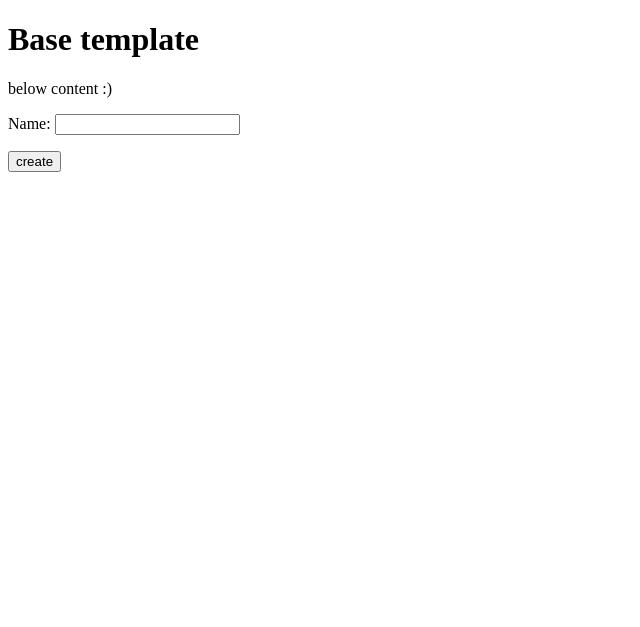
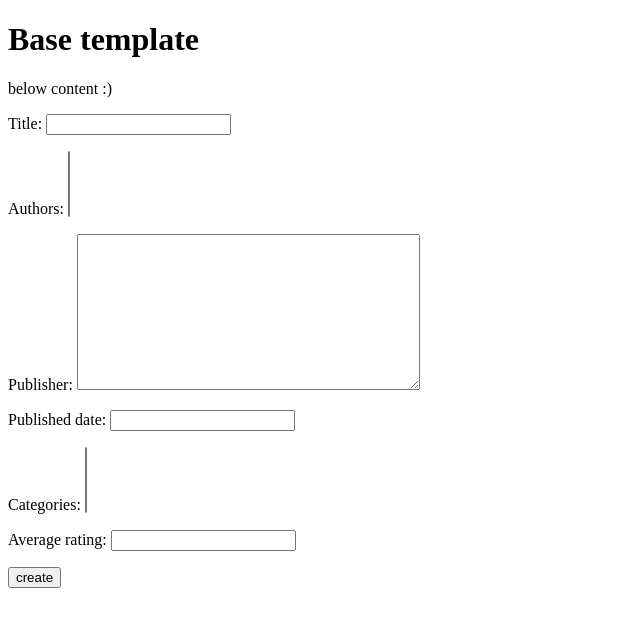
Before and after one commit to PawelZie/Djangosdas, a Django app: template books/templates/book_form.html in a window 1280 px wide. Shown: the top 627 px of the page, without its empty margins (0-640 px from the left). Run offline with Django 4.2, Linux system fonts and the light colour scheme; the template is opened without the code that fills it: values that come from a table or form of the project are taken from there, others are empty.

Commit message:
Added forms and book_form

```diff
--- a/books/forms.py
+++ b/books/forms.py
@@ -1,5 +1,7 @@
-from django.forms import Form, CharField
+from django.forms import Form, CharField, ModelForm
 import logging
+
+from books.models import BookAuthor, Book
 
 logger = logging.getLogger("formsLogger")
 
@@ -9,3 +11,35 @@ class CategoryForm(Form):
     def clean_name(self):
         logger.info(self.cleaned_data)
         return self.cleaned_data.get("name")
+
+class AuthorForm(ModelForm):
+    class Meta:
+        model = BookAuthor
+        exclude = []
+
+    name = CharField(min_length=3, max_length=256, required=True)
+
+    def clean(self):
+        result = super().clean()
+        logger.info(f"AuthorForm - clean run - result is {result}")
+        return result
+
+class BookForm(ModelForm):
+    class Meta:
+        model = Book
+        # exclude = []
+        fields = [
+            "title",
+            "authors",
+            "publisher",
+            "published_date",
+            "categories",
+            "average_rating",
+        ]
+
+    title = CharField(min_length=3, max_length=256, required=True)
+
+    def clean(self):
+        result = super().clean()
+        logger.info(f"BookFrom - clean run - result is {result}")
+        return result
--- a/books/templates/author_form.html
+++ b/books/templates/author_form.html
@@ -2,7 +2,7 @@
 
 {% block content %}
     <div>
-        <from action="." method="post">
+        <from action="{% url 'author_create' %}" method="post">
             {% csrf_token %}
             {{ form.as_p }}
             <input type="submit" value="create"/>
--- a/books/templates/book_form.html
+++ b/books/templates/book_form.html
@@ -2,7 +2,7 @@
 
 {% block content %}
     <div>
-        <from action="{% url 'author_create' %}" method="post">
+        <from action="{% url 'book_create' %}" method="post">
             {% csrf_token %}
             {{ form.as_p }}
             <input type="submit" value="create"/>
--- a/books/urls.py
+++ b/books/urls.py
@@ -13,12 +13,12 @@ urlpatterns = [
     path('uuids-a', get_uuids_a),
     path('uuids-b', get_uuids_b),
     path('path-args/<int:x>/<str:y>/<slug:z>/', get_argument_from_path, name="get_from_path"),
-    path('query-args/<int:x>/<str:y>/<slug:z>/', get_arguments_from_query, name="get_from_query"),
-    path('check-type', check_http_query_type, name="get_from_type"),
+    path('query-args', get_arguments_from_query, name="get_from_query"),
+    path('query-type', check_http_query_type, name="get_query_type"),
     path('get-headers',get_headers, name="get_headers"),
     path('raise-error', raise_error_for_fun, name="raise-error"),
     path('author-list', AuthorListBaseView.as_view(), name="author-list"), # pierwsze author-list wpisujemy do przeglądarki , A drugie odwołujemy sie w kodzie(to co szuka django)
-    path('category-list', CategoryListTemplateView.as_view(), name="category-list"),
+    path('category-list', CategoryListTemplateView.as_view(), name="category_list"),
     path('books-list', BooksListView.as_view(), name="books-list"),
     path('book-details/<int:pk>/', BooksDetailsView.as_view(), name="book-detail"),
     path('category-create', CategoryCreateFormView.as_view(), name="category_create"),
--- a/books/views.py
+++ b/books/views.py
@@ -42,7 +42,7 @@ class BooksDetailsView(DetailView):
     template_name = "book_detail.html"
     model = Book
 
-    def get_object(self, queryset=None):
+    def get_object(self, **kwargs):
         return get_object_or_404(Book, id=self.kwargs.get("pk"))
 
 
--- a/library/urls.py
+++ b/library/urls.py
@@ -7,7 +7,7 @@ from books.views import get_hello
 
 urlpatterns = [
     path('', get_hello),
-    path('books/',include('books.urls')) #przekirowuje do endpointow w books/url.py
+    path('books/',include('books.urls')), #przekirowuje do endpointow w books/url.py
     # path('uuids-a', get_uuids_a),
     # path('uuids-b', get_uuids_b),
     # path('path-args/<int:x>/<str:y>/<slug:z>/', get_argument_from_path, name="get_from_path"),
```
Also changed, not shown: books/templates/books/__init__.py (deleted).
